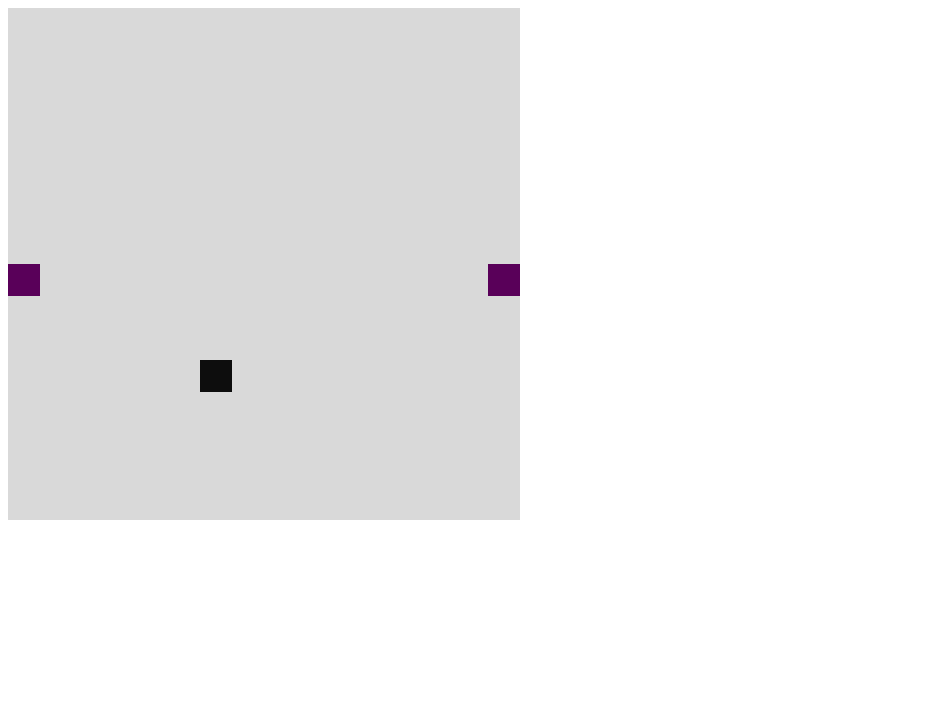
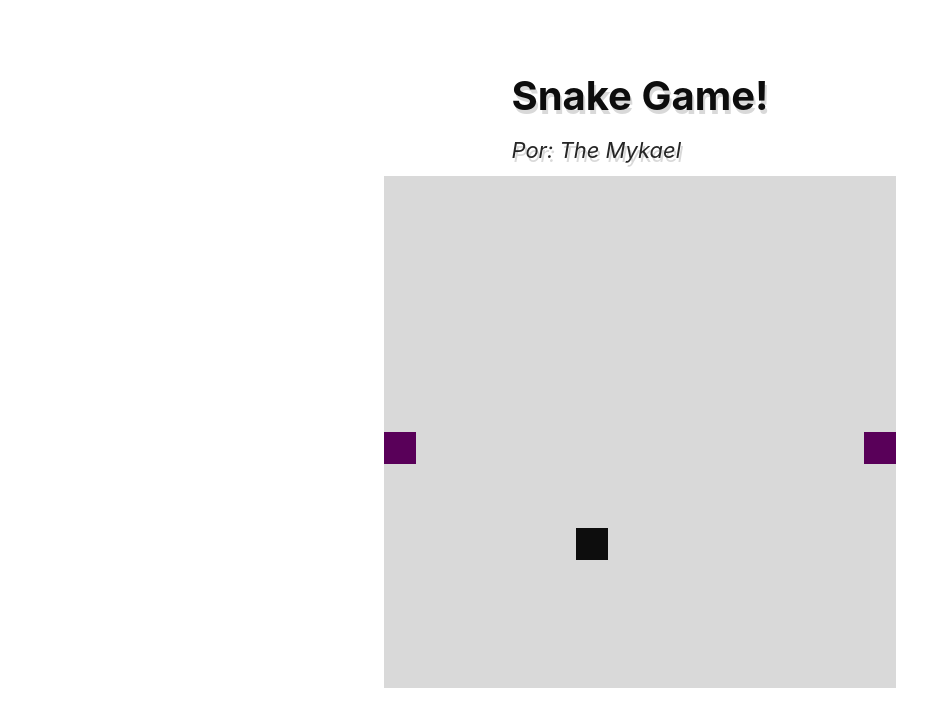
Before and after one commit to TheMykael/Snake_game, a plain HTML site: page index.html in a window 1280 px wide. Shown: the whole page, without its empty margins (0-951 px from the left). Drawn offline with Linux system fonts and the light colour scheme.

Commit message:
Jogo finalizado

```diff
--- a/index.html
+++ b/index.html
@@ -3,10 +3,15 @@
 <head>
 	<meta charset="utf-8" />
 	<link rel="stylesheet" type="text/css" href="style.css" />
+	<link rel="stylesheet" type="text/css" href="bootstrap/css/bootstrap.css" />
 	<script type="text/javascript" defer src="main.js"></script>
 	<title>Snake Game</title>
 </head>
 <body>
+	<h1 class="titulo_jogo">Snake Game!
+	<br/>
+		<small class="titulo_autor">Por: The Mykael</small>
+	</h1>
 	<canvas id="snake" width="512" height="512"></canvas>
 </body>
 </html>
--- a/style.css
+++ b/style.css
@@ -0,0 +1,20 @@
+body{
+	height: 95vh;
+	width: 95;
+	display: flex;
+	align-items: center;
+	justify-content: center;
+	flex-direction: column;
+}
+
+.titulo_jogo{
+	color: #0D0D0D;
+	text-shadow: 2px 4px 0 #D9D9D9;
+	font-weight: bold;
+}
+
+.titulo_autor{
+	font-size: 22px;
+	font-style: italic;
+	color: #262626;
+}
```
